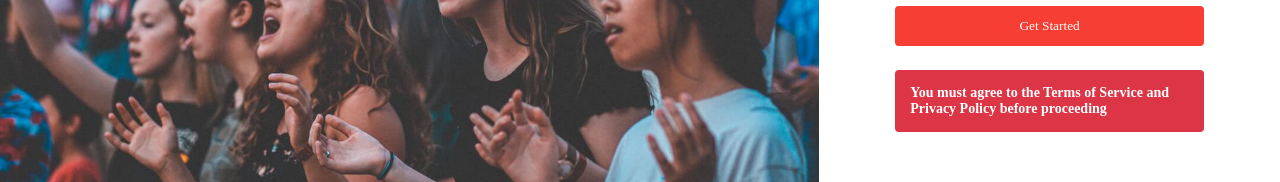
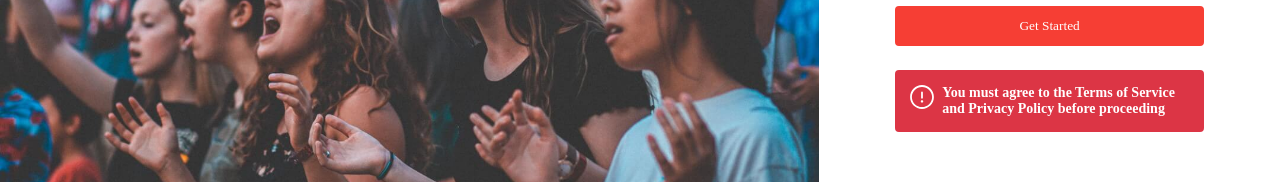
Before and after one commit to philippe-gagne/Fall-2021-Interview, a React (Create React App) app in the folder outstem-challenge/: page / in a window 1280 px wide. Both pictures are taken after typing "name@example.com", "Sample123" into the empty fields and a click on the input "Get Started". Shown: the part 454-636 px from the top of the page. Built offline with nearby package versions, Linux system fonts and the light colour scheme.

Commit message:
tweaking details

```diff
--- a/outstem-challenge/src/App.css
+++ b/outstem-challenge/src/App.css
@@ -80,6 +80,7 @@ h4{
   margin:auto;
   text-align: left;
   margin-top: 15%;
+  margin-bottom: 15%;
   /* border-width: 1px;
   border-color: black;
   border-style: solid; */
--- a/outstem-challenge/src/InputForm.js
+++ b/outstem-challenge/src/InputForm.js
@@ -24,23 +24,23 @@ class InputForm extends React.Component {
 
         if(email_value==""){
             console.log("email empty");
-            document.getElementById("error-block").innerHTML = "Email cannot be empty";
+            document.getElementById("error-msg").innerHTML = "The email field cannot be empty";
             this.show_errorMessage(true);
         } else if (!this.validateEmail(email_value)){
             console.log("email invalid");
-            document.getElementById("error-block").innerHTML = "This doesn't look like an email, please try again";
+            document.getElementById("error-msg").innerHTML = "This doesn't look like an email, please try again";
             this.show_errorMessage(true);
         } else if (password_value==""){
             console.log("password empty");
-            document.getElementById("error-block").innerHTML = "Password cannot be empty";
+            document.getElementById("error-msg").innerHTML = "The password field cannot be empty";
             this.show_errorMessage(true);
         } else if (password_value.length < 8){
             console.log("password invalid");
-            document.getElementById("error-block").innerHTML = "Your password must be 8 characters or longer";
+            document.getElementById("error-msg").innerHTML = "Your password must be 8 characters or longer";
             this.show_errorMessage(true);
         } else if (!check){
             console.log("TOS unchecked");
-            document.getElementById("error-block").innerHTML = "You must agree to the Terms of Service and Privacy Policy before proceeding";
+            document.getElementById("error-msg").innerHTML = "You must agree to the Terms of Service and Privacy Policy before proceeding";
             this.show_errorMessage(true);
         } else {
             console.log("Login succesful");
@@ -92,9 +92,10 @@ class InputForm extends React.Component {
                     <input type="submit" value="Get Started" className="submit-button" onClick={this.handleSubmit}/>
                 </div>
 
-                <p className="error-message" id="error-block"><img src={danger_icon} alt="Danger warning" className="button-icon" style={{float:"left", paddingBottom:"12px"}}></img>
-                Error Message</p>
-
+                <div className="error-message" id="error-block">
+                <img src={danger_icon} alt="Danger warning" className="button-icon" style={{float:"left", paddingBottom:"12px"}}></img>
+                <p id="error-msg" style={{margin:"0"}}>Error Message</p>
+                </div>
             </form>
       );
     }
```
